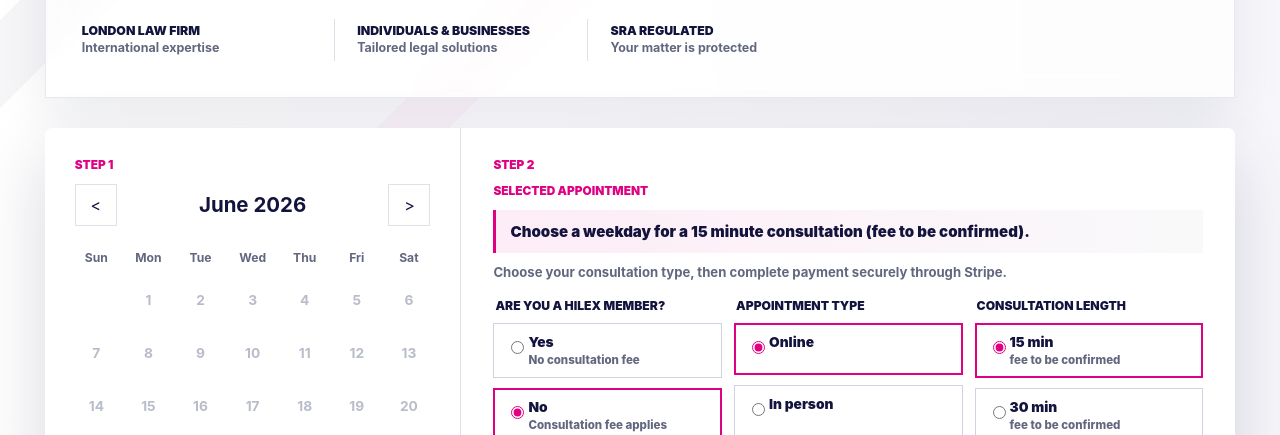
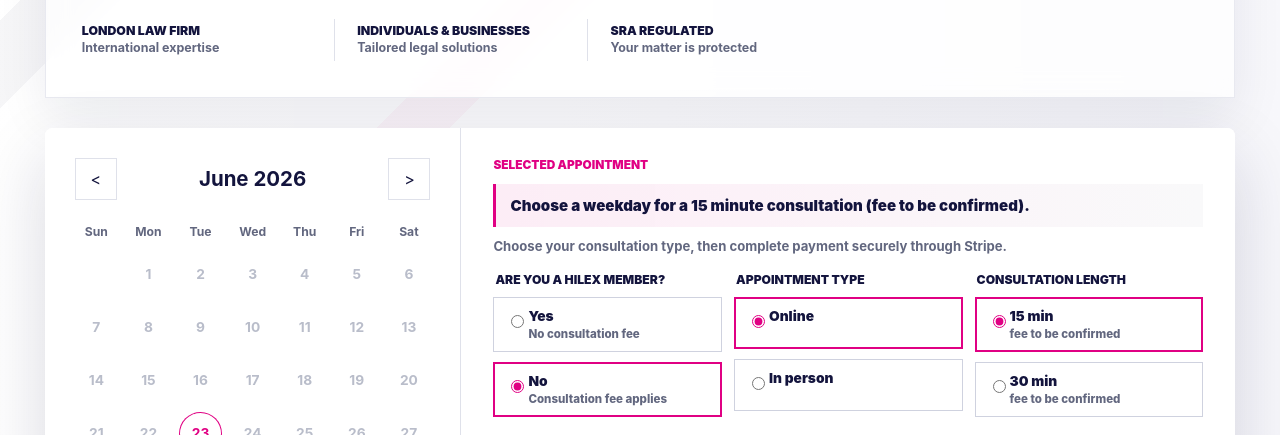
Before and after one commit to BiancaViciu/booking-fcos, a website: page index.html in a window 1280 px wide. Shown: the part 346-781 px from the top of the page. Drawn offline with Linux system fonts and the light colour scheme; no server answers.

Commit message:
Add files via upload

```diff
--- a/index.html
+++ b/index.html
@@ -48,7 +48,6 @@
 
       <section class="booking-panel" aria-label="Booking form">
         <div class="calendar-card">
-          <div class="panel-kicker">Step 1</div>
           <div class="calendar-head">
             <button class="icon-button" id="prevMonth" type="button" aria-label="Previous month">
               <span aria-hidden="true">&lt;</span>
@@ -74,7 +73,6 @@
 
         <form class="form-card" id="bookingForm">
           <div>
-            <div class="panel-kicker">Step 2</div>
             <p class="section-label">Selected appointment</p>
             <div class="summary" id="appointmentSummary">Choose a weekday from the calendar.</div>
             <p class="info-note" id="emailNote">
```
